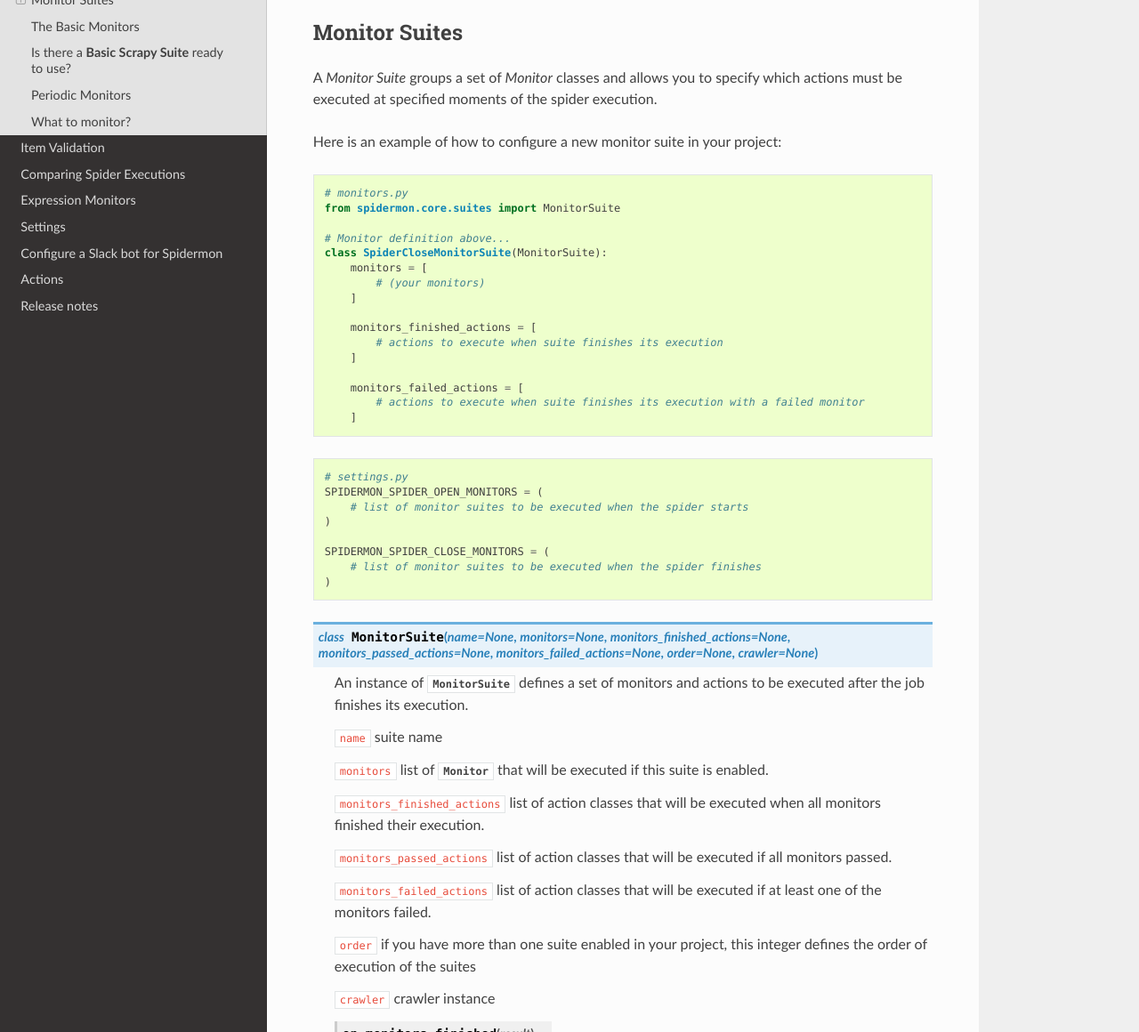
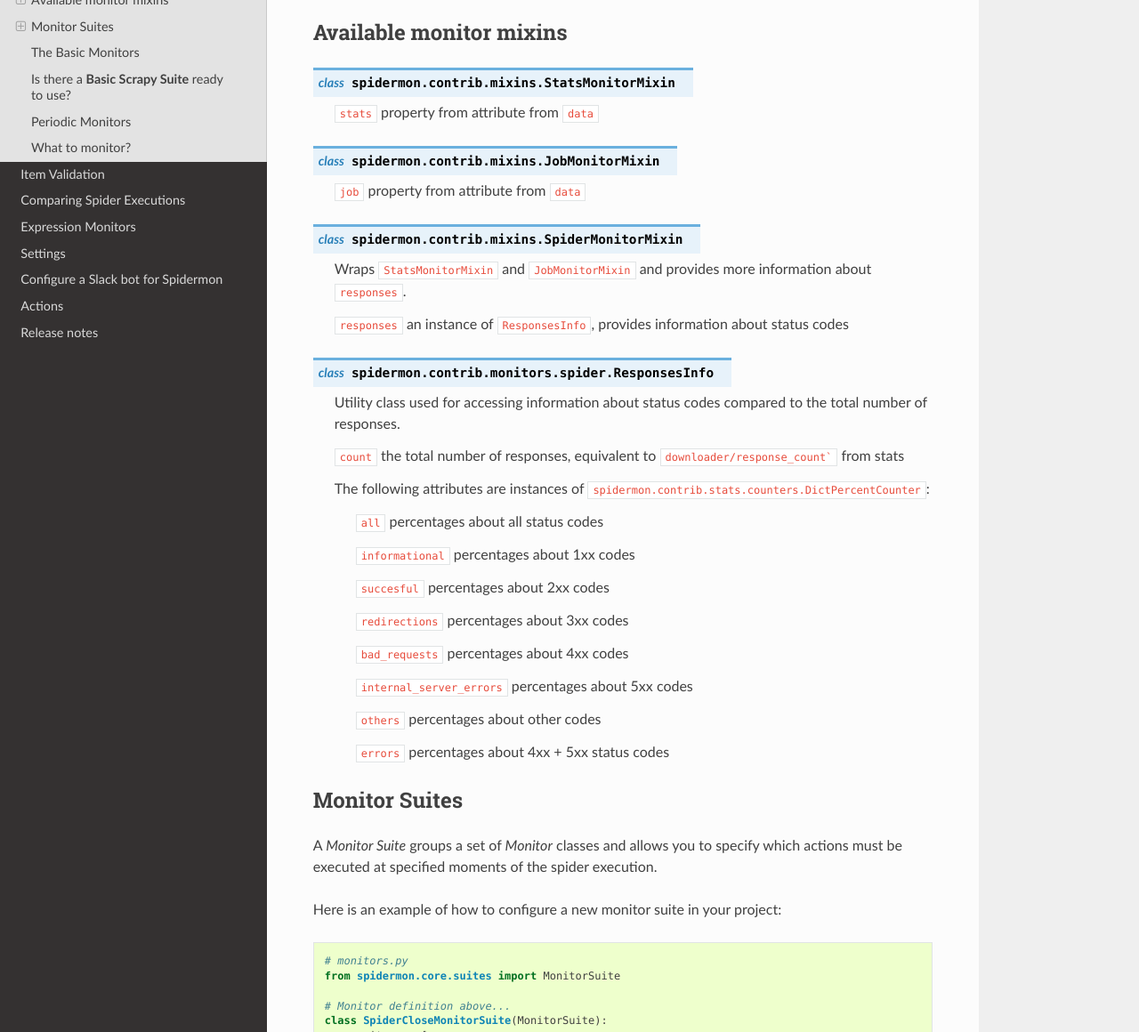
Before and after one commit to scrapinghub/spidermon, a Sphinx documentation site: the page built from docs/source/monitors.rst, in a window 1280 px wide and 1400 px high, scrolled down 784 px, cut to the strip 240-1400 px from the top of the window. Shown: the whole strip at 89% size. Built offline with Sphinx 7.4.7 and the Read the Docs theme 2.0.0, drawn with Linux system fonts in a browser that asks for light colours.

Commit message:
docs for contrib monitoring spider mixin

````diff
--- a/docs/source/monitors.rst
+++ b/docs/source/monitors.rst
@@ -46,6 +46,53 @@
 .. _`Spider`: https://doc.scrapy.org/en/latest/topics/spiders.html?highlight=scrapy.Spider#scrapy.spiders.Spider
 
 .. autoclass:: spidermon.core.monitors.Monitor
+
+Available monitor mixins
+------------------------
+
+.. class:: spidermon.contrib.mixins.StatsMonitorMixin
+
+    ``stats`` property from attribute from ``data``
+
+.. class:: spidermon.contrib.mixins.JobMonitorMixin
+
+    ``job`` property from attribute from ``data``
+
+.. class:: spidermon.contrib.mixins.SpiderMonitorMixin
+
+    Wraps ``StatsMonitorMixin`` and ``JobMonitorMixin`` and provides more
+    information about ``responses``.
+
+    ``responses`` an instance of ``ResponsesInfo``, provides information about
+    status codes
+
+.. class:: spidermon.contrib.monitors.spider.ResponsesInfo
+
+    Utility class used for accessing information about status codes compared
+    to the total number of responses.
+
+    ``count`` the total number of responses, equivalent to
+    ``downloader/response_count``` from stats
+
+    The following attributes are instances of
+    ``spidermon.contrib.stats.counters.DictPercentCounter``:
+
+        ``all`` percentages about all status codes
+
+        ``informational`` percentages about 1xx codes
+
+        ``succesful`` percentages about 2xx codes
+
+        ``redirections`` percentages about 3xx codes
+
+        ``bad_requests`` percentages about 4xx codes
+
+        ``internal_server_errors`` percentages about 5xx codes
+
+        ``others`` percentages about other codes
+
+        ``errors`` percentages about 4xx + 5xx status codes
+
 
 Monitor Suites
 --------------
````
